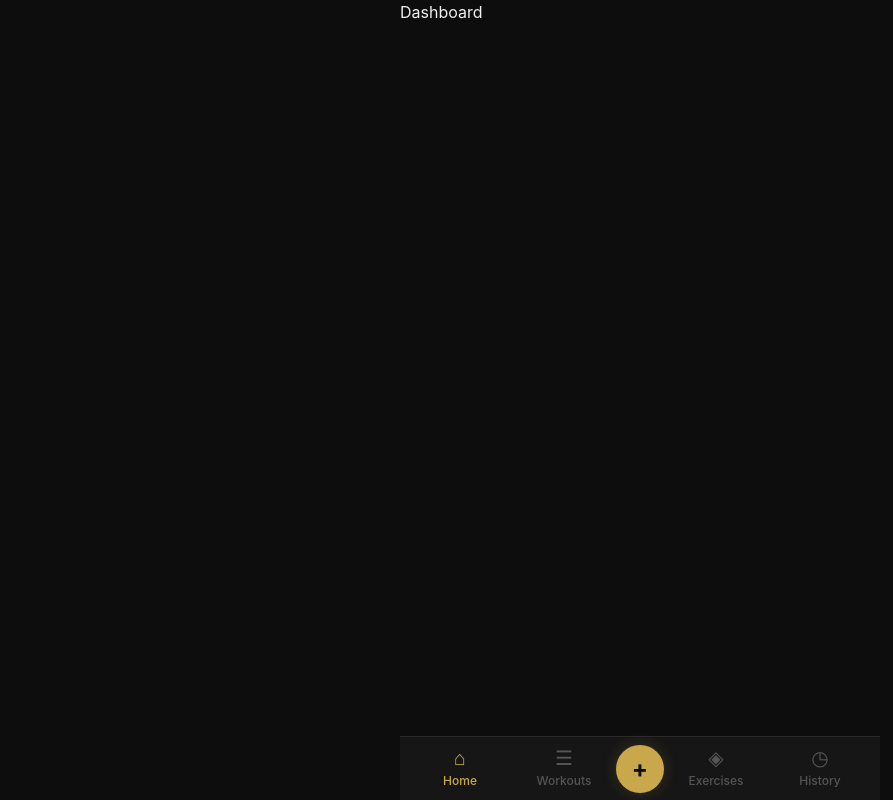
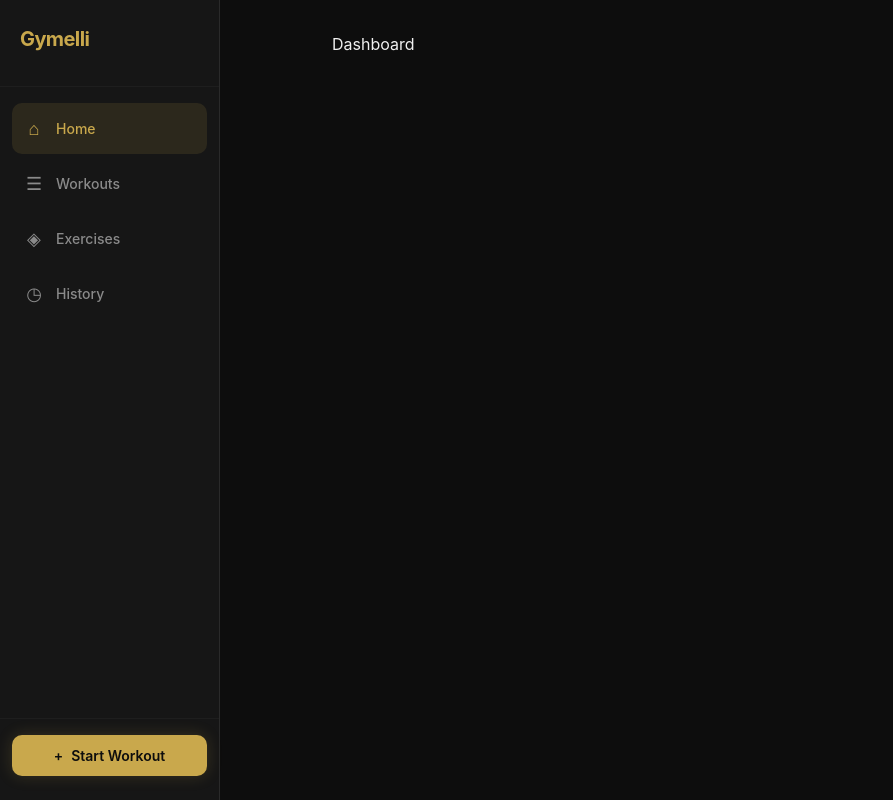
Before and after one commit to JPecko/gymelli, a React (Vite) app: page / in a window 1280 px wide. Shown: the whole page, without its empty margins (0-893 px from the left). Built offline with nearby package versions, Linux system fonts and the light colour scheme.

Commit message:
feat(db): bootstrap Supabase schema, policies, and seed data feat(app): set up routed mobile-first shell and shared styling feat(features): add typed Supabase APIs and initial screen scaffolds

```diff
--- a/src/app/globals.scss
+++ b/src/app/globals.scss
@@ -75,10 +75,13 @@
   --shadow-lg:  0 8px 24px rgba(0, 0, 0, 0.6);
   --shadow-gold: 0 0 16px rgba(201, 168, 76, 0.2);
 
-  // --- Layout ---
-  --nav-height:      4rem;    // 64px — bottom nav
-  --page-padding-x:  1rem;    // 16px
-  --page-max-width:  480px;   // mobile-first max
+  // --- Layout: Mobile ---
+  --nav-height:       4rem;   // 64px — bottom nav
+  --page-padding-x:   1rem;   // 16px
+
+  // --- Layout: Desktop (>768px) ---
+  --sidebar-width:    220px;
+  --content-max-width: 900px;
 }
 
 // ============================================================
--- a/src/app/layouts/AppLayout.module.scss
+++ b/src/app/layouts/AppLayout.module.scss
@@ -1,14 +1,38 @@
+// Mobile: single column stack
 .root {
   display: flex;
   flex-direction: column;
   min-height: 100dvh;
-  max-width: var(--page-max-width);
-  margin: 0 auto;
-  position: relative;
 }
 
 .main {
   flex: 1;
-  padding-bottom: var(--nav-height);
-  overflow-y: auto;
+  padding-bottom: var(--nav-height); // space for fixed bottom nav
+  min-width: 0;
 }
+
+.content {
+  width: 100%;
+  padding: 0 var(--page-padding-x);
+}
+
+// Desktop: sidebar + content side by side
+@media (min-width: bp.$breakpoint-tablet-up) {
+  .root {
+    flex-direction: row;
+  }
+
+  .main {
+    margin-left: var(--sidebar-width);
+    padding-bottom: 0;
+    flex: 1;
+    display: flex;
+    justify-content: center;
+  }
+
+  .content {
+    width: 100%;
+    max-width: var(--content-max-width);
+    padding: var(--space-8) var(--space-8);
+  }
+}
--- a/src/app/layouts/AppLayout.tsx
+++ b/src/app/layouts/AppLayout.tsx
@@ -1,12 +1,16 @@
 import { Outlet } from 'react-router-dom'
 import { BottomNav } from './BottomNav'
+import { SideNav } from './SideNav'
 import styles from './AppLayout.module.scss'
 
 export function AppLayout() {
   return (
     <div className={styles.root}>
+      <SideNav />
       <main className={styles.main}>
-        <Outlet />
+        <div className={styles.content}>
+          <Outlet />
+        </div>
       </main>
       <BottomNav />
     </div>
--- a/src/app/layouts/BottomNav.module.scss
+++ b/src/app/layouts/BottomNav.module.scss
@@ -1,10 +1,8 @@
 .nav {
   position: fixed;
   bottom: 0;
-  left: 50%;
-  transform: translateX(-50%);
+  left: 0;
   width: 100%;
-  max-width: var(--page-max-width);
   height: var(--nav-height);
   display: flex;
   align-items: center;
@@ -64,3 +62,10 @@
   font-weight: var(--font-bold);
   line-height: 1;
 }
+
+// Hidden on desktop — SideNav takes over
+@media (min-width: bp.$breakpoint-tablet-up) {
+  .nav {
+    display: none;
+  }
+}
--- /dev/null
+++ b/src/app/layouts/SideNav.module.scss
@@ -0,0 +1,99 @@
+.sidebar {
+  display: none; // hidden on mobile — shown via AppLayout at tablet-up
+}
+
+@media (min-width: bp.$breakpoint-tablet-up) {
+  .sidebar {
+    display: flex;
+    flex-direction: column;
+    position: fixed;
+    top: 0;
+    left: 0;
+    width: var(--sidebar-width);
+    height: 100dvh;
+    background-color: var(--color-bg-surface);
+    border-right: 1px solid var(--color-border);
+    z-index: 100;
+    padding: var(--space-6) 0;
+  }
+}
+
+.logo {
+  padding: 0 var(--space-5) var(--space-8);
+  border-bottom: 1px solid var(--color-border-subtle);
+  margin-bottom: var(--space-4);
+}
+
+.logoText {
+  font-size: var(--text-xl);
+  font-weight: var(--font-bold);
+  color: var(--color-gold);
+  letter-spacing: -0.03em;
+}
+
+.nav {
+  display: flex;
+  flex-direction: column;
+  gap: var(--space-1);
+  flex: 1;
+  padding: 0 var(--space-3);
+}
+
+.item {
+  display: flex;
+  align-items: center;
+  gap: var(--space-3);
+  padding: var(--space-3) var(--space-3);
+  border-radius: var(--radius-md);
+  color: var(--color-text-secondary);
+  font-size: var(--text-sm);
+  font-weight: var(--font-medium);
+  transition: background-color 150ms ease, color 150ms ease;
+
+  &:hover {
+    background-color: var(--color-bg-elevated);
+    color: var(--color-text-primary);
+  }
+
+  &.active {
+    background-color: var(--color-gold-subtle);
+    color: var(--color-gold);
+  }
+}
+
+.icon {
+  font-size: var(--text-lg);
+  width: 1.25rem;
+  text-align: center;
+  flex-shrink: 0;
+}
+
+.label {
+  line-height: 1;
+}
+
+.footer {
+  padding: var(--space-4) var(--space-3) 0;
+  border-top: 1px solid var(--color-border-subtle);
+  margin-top: var(--space-4);
+}
+
+.startButton {
+  display: flex;
+  align-items: center;
+  justify-content: center;
+  gap: var(--space-2);
+  width: 100%;
+  padding: var(--space-3) var(--space-4);
+  border-radius: var(--radius-md);
+  background-color: var(--color-gold);
+  color: var(--color-text-inverse);
+  font-size: var(--text-sm);
+  font-weight: var(--font-semibold);
+  box-shadow: var(--shadow-gold);
+  transition: opacity 150ms ease;
+
+  &:active {
+    opacity: 0.85;
+  }
+}
--- /dev/null
+++ b/src/app/layouts/SideNav.tsx
@@ -0,0 +1,46 @@
+import { NavLink, useNavigate } from 'react-router-dom'
+import clsx from 'clsx'
+import styles from './SideNav.module.scss'
+
+const navItems = [
+  { to: '/',          label: 'Home',      icon: '⌂' },
+  { to: '/templates', label: 'Workouts',  icon: '☰' },
+  { to: '/exercises', label: 'Exercises', icon: '◈' },
+  { to: '/history',   label: 'History',   icon: '◷' },
+]
+
+export function SideNav() {
+  const navigate = useNavigate()
+
+  return (
+    <aside className={styles.sidebar}>
+      <div className={styles.logo}>
+        <span className={styles.logoText}>Gymelli</span>
+      </div>
+
+      <nav className={styles.nav}>
+        {navItems.map((item) => (
+          <NavLink
+            key={item.to}
+            to={item.to}
+            end={item.to === '/'}
+            className={({ isActive }) => clsx(styles.item, isActive && styles.active)}
+          >
+            <span className={styles.icon}>{item.icon}</span>
+            <span className={styles.label}>{item.label}</span>
+          </NavLink>
+        ))}
+      </nav>
+
+      <div className={styles.footer}>
+        <button
+          className={styles.startButton}
+          onClick={() => navigate('/workouts')}
+        >
+          <span>+</span>
+          Start Workout
+        </button>
+      </div>
+    </aside>
+  )
+}
--- a/src/shared/styles/_breakpoints.scss
+++ b/src/shared/styles/_breakpoints.scss
@@ -3,13 +3,24 @@
 // Mobile-first. Use min-width queries only.
 //
 // In .module.scss files: bp is auto-injected via vite.config.ts
-//   → use bp.$breakpoint-sm-up, bp.$breakpoint-md-up, etc.
+//   → use bp.$breakpoint-tablet-up, etc. directly
 //
 // In _*.scss partials: must import manually:
 //   @use '../../styles/breakpoints' as bp;
 // ============================================================
 
-$breakpoint-sm-up:  480px;
-$breakpoint-md-up:  768px;
-$breakpoint-lg-up:  1024px;
-$breakpoint-xl-up:  1280px;
+$breakpoint-mobile-sm:      480px;
+$breakpoint-mobile-grid:    640px;
+$breakpoint-tablet:         768px;
+$breakpoint-content:        900px;
+$breakpoint-laptop:         992px;
+$breakpoint-desktop-grid:   1024px;
+$breakpoint-container:      1200px;
+
+$breakpoint-mobile-sm-up:     $breakpoint-mobile-sm + 1px;
+$breakpoint-mobile-grid-up:   $breakpoint-mobile-grid + 1px;
+$breakpoint-tablet-up:        $breakpoint-tablet + 1px;
+$breakpoint-content-up:       $breakpoint-content + 1px;
+$breakpoint-laptop-up:        $breakpoint-laptop + 1px;
+$breakpoint-desktop-grid-up:  $breakpoint-desktop-grid + 1px;
+$breakpoint-container-up:     $breakpoint-container + 1px;
```
